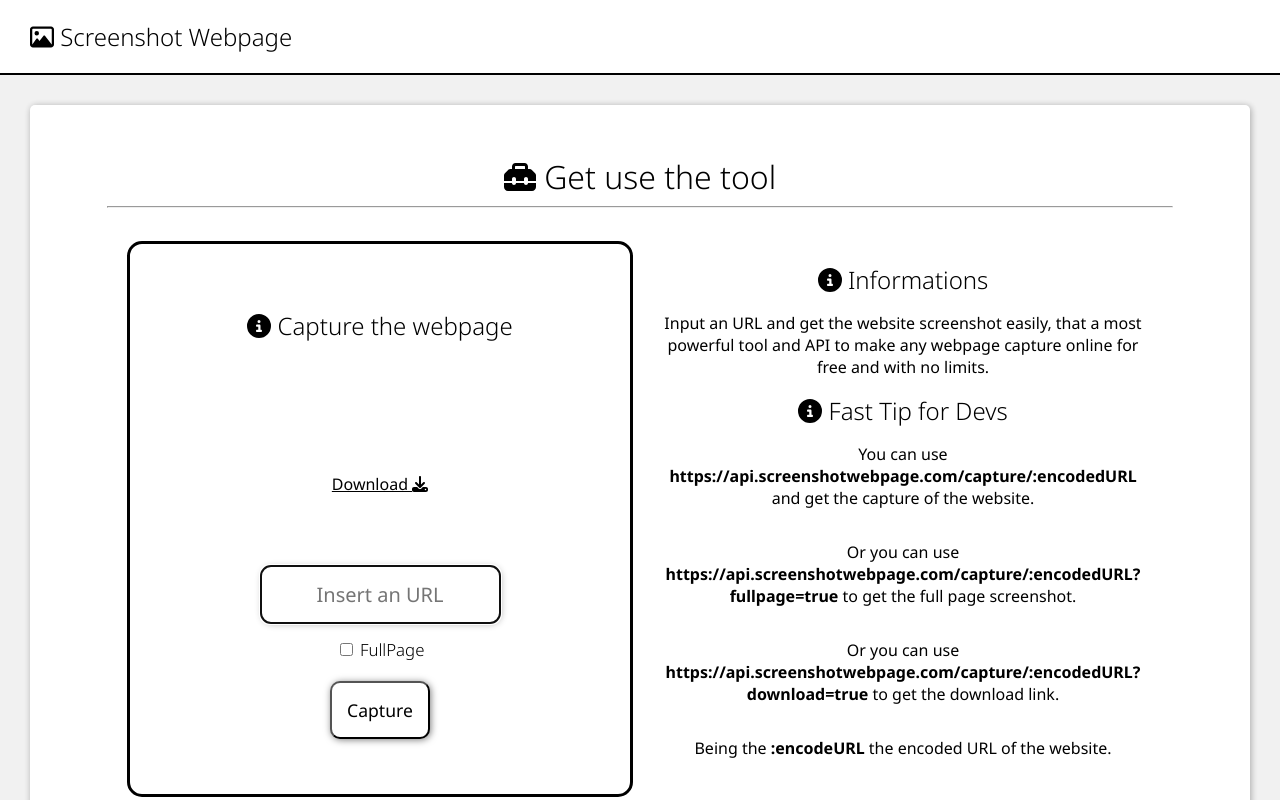
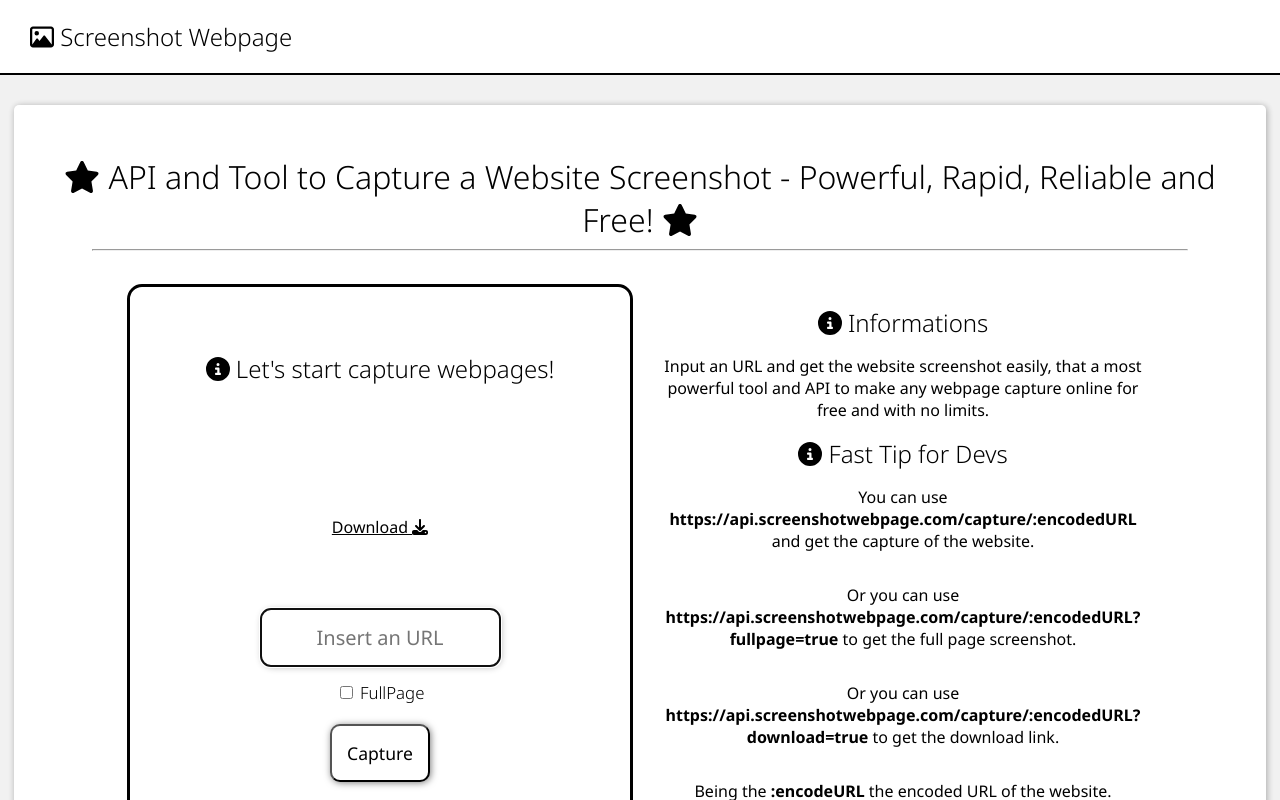
Before and after one commit to LuSrodri/screenshotwebpage, a Next.js app: page / in a window 1280 px wide. Built offline with nearby package versions, Linux system fonts and the light colour scheme.

Commit message:
adding a donation way and improving ui

```diff
--- a/components/InputURLForScreenshot.js
+++ b/components/InputURLForScreenshot.js
@@ -52,7 +52,7 @@
     return (
         <div className={styles.screenshot}>
             <div className={styles.inputDiv}>
-                <h2><FontAwesomeIcon icon={faInfoCircle} /> Capture the webpage</h2>
+                <h2><FontAwesomeIcon icon={faInfoCircle} /> Let&apos;s start capture webpages!</h2>
                 <img src='' id='captureWebpage' />
                 <Link target='_blank' href={downloadLink}>Download <FontAwesomeIcon icon={faDownload} /></Link>
                 <div style={{display: 'flex', flexDirection: 'column', alignItems: 'center', justifyContent: 'center'}}>
--- a/components/WebsitesScreenshot.js
+++ b/components/WebsitesScreenshot.js
@@ -1,14 +1,15 @@
 import styles from '@/styles/Websites.module.css'
-import { faCode, faDownload, faScrewdriverWrench, faToolbox } from '@fortawesome/free-solid-svg-icons'
+import { faCode, faDownload, faHandHoldingDollar, faScrewdriverWrench, faStar, faToolbox } from '@fortawesome/free-solid-svg-icons'
 import { FontAwesomeIcon } from '@fortawesome/react-fontawesome'
 import InputURLForScreenshot from './InputURLForScreenshot'
 
 export default function WebsitesScreenshot() {
     return (
         <main className={styles.main}>
-            <h1><FontAwesomeIcon icon={faToolbox} /> Get use the tool</h1>
+            <h1><FontAwesomeIcon icon={faStar} /> API and Tool to Capture a Website Screenshot - Powerful, Rapid, Reliable and Free! <FontAwesomeIcon icon={faStar} /></h1>
             <hr></hr>
             <InputURLForScreenshot></InputURLForScreenshot>
+
 
             <h1><FontAwesomeIcon icon={faScrewdriverWrench} /> How to use the API?</h1>
             <hr></hr>
@@ -68,6 +69,25 @@
                 In JS (Axios Library):
             </p>
             <pre style={{ alignSelf: 'flex-start' }}>axios.get(&apos;https://api.screenshotwebpage.com/capture/:encodedURL&apos;)</pre>
+
+            <h1><FontAwesomeIcon icon={faHandHoldingDollar} /> Do you want help?</h1>
+            <hr></hr>
+            <p className={styles.startP}>
+                We provide a free and highly effective service for capturing websites, allowing users to easily take screenshots and preserve web pages.
+                However, maintaining this service comes with significant operational costs.
+                To ensure its continuation, we kindly ask for your contribution through a donation.
+                Your support will go a long way in keeping this service available for everyone.
+                Please consider making a donation to help us sustain and improve our platform. Thank you for your generosity!
+            </p>
+            <script async
+                src="https://js.stripe.com/v3/buy-button.js">
+            </script>
+
+            <stripe-buy-button
+                buy-button-id="buy_btn_1NctJpCDEfie1SEOJupHXqQq"
+                publishable-key="pk_live_51Nct5UCDEfie1SEOwbGjl9O6ELU1FKRu44APYak2y7UgwMhLrTfoNUe5HPEdKCwEhelMd8EPmCwsypUodz4Uxfei00XKFBVxuo"
+            >
+            </stripe-buy-button>
             <hr></hr>
         </main>
     )
--- a/pages/index.js
+++ b/pages/index.js
@@ -10,16 +10,16 @@
       <Head>
         <title>API and Tool to Capture a Website Screenshot - Powerful, Rapid, Reliable and Free! - Screenshot Webpage</title>
 
-        <meta name="description" content="The most powerful and free Tool and API to get capture of websites. Try now and get web screenshots online and with no limits. Rapid and reliable." />
+        <meta name="description" content="The most powerful and free Tool and API to get capture of websites. Try now and get web screenshots online and with no limits. Rapid and reliable. With non login needed." />
 
-        <meta property="og:title" content="Capture a Website Screenshot - Screenshot Webpage" />
+        <meta property="og:title" content="API and Tool to Capture a Website Screenshot - Powerful, Rapid, Reliable and Free! - Screenshot Webpage" />
         <meta property="og:type" content="website" />
-        <meta property="og:description" content="The most powerful and free Tool and API to get capture of websites. Try now and get web screenshots online and with no limits. Rapid and reliable." />
+        <meta property="og:description" content="The most powerful and free Tool and API to get capture of websites. Try now and get web screenshots online and with no limits. Rapid and reliable. With non login needed." />
         <meta property="og:url" content="https://screenshotwebpage.com/" />
         <meta property="og:image" content="https://screenshotwebpage.com/imagesinfos-logo.png" />
 
-        <meta name="twitter:title" content="Capture a Website Screenshot - Screenshot Webpage" />
-        <meta name="twitter:description" content="The most powerful and free Tool and API to get capture of websites. Try now and get web screenshots online and with no limits. Rapid and reliable." />
+        <meta name="twitter:title" content="API and Tool to Capture a Website Screenshot - Powerful, Rapid, Reliable and Free! - Screenshot Webpage" />
+        <meta name="twitter:description" content="The most powerful and free Tool and API to get capture of websites. Try now and get web screenshots online and with no limits. Rapid and reliable. With non login needed." />
         <meta name="twitter:image" content="https://screenshotwebpage.com/imagesinfos-logo.png" />
         <meta name="twitter:card" content="summary_large_image" />
 
--- a/styles/Websites.module.css
+++ b/styles/Websites.module.css
@@ -8,7 +8,8 @@
   box-shadow: 1px 1px 7px #00000050;
   padding: 50px;
   margin: 30px;
-  max-width: 90vw;
+  width: 90vw;
+  max-width: 1500px;
 }
 
 .main h1,
```
